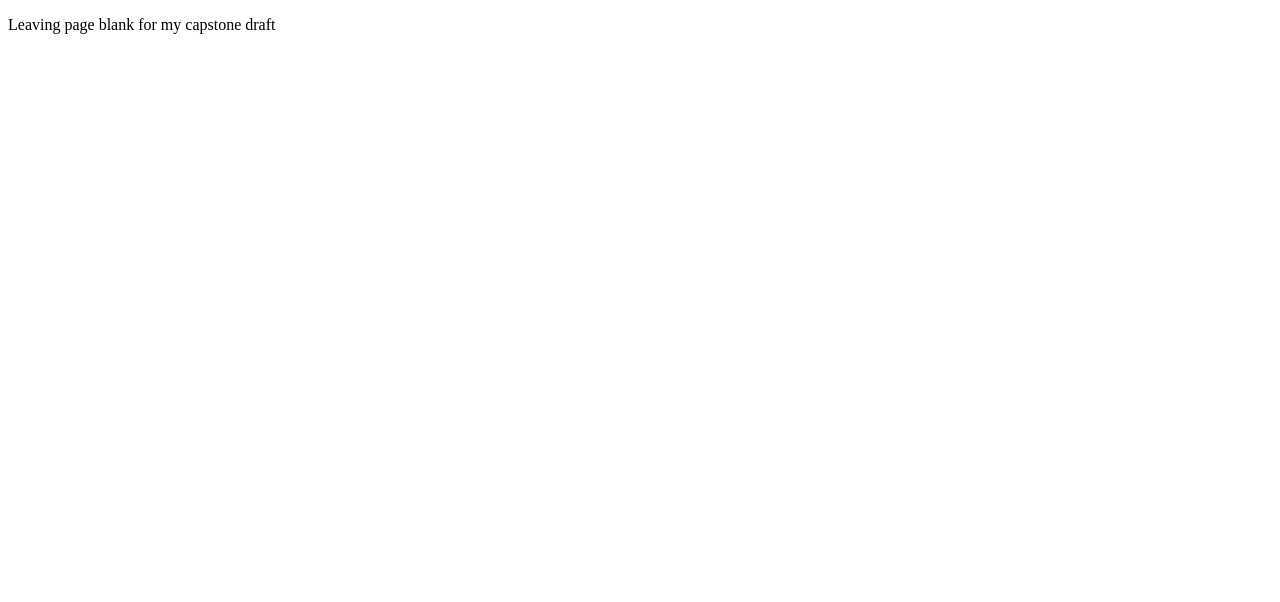
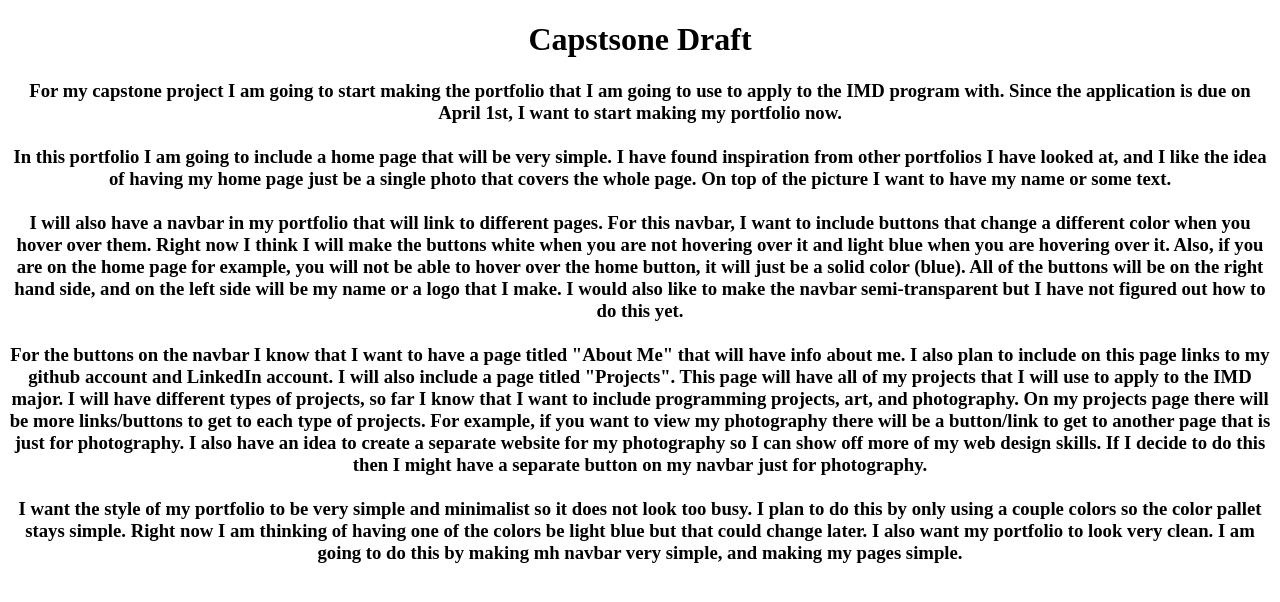
Before and after one commit to Alyskanse/dashboard2, a plain HTML site: page midterm/capstoneDraft.html in a window 1280 px wide. Drawn offline with Linux system fonts and the light colour scheme.

Commit message:
added capstone draft

```diff
--- /dev/null
+++ b/midterm/capstoneDraft.css
@@ -0,0 +1,7 @@
+h3 {
+    text-align: center;
+}
+
+h1 {
+    text-align: center;
+}
--- a/midterm/capstoneDraft.html
+++ b/midterm/capstoneDraft.html
@@ -3,8 +3,45 @@
 <head>
     <meta charset="UTF-8">
     <title>Capstone Draft</title>
+    <link rel="stylesheet" type="text/css" href="capstoneDraft.css">
 </head>
 <body>
-<p>Leaving page blank for my capstone draft</p>
+<h1>Capstsone Draft</h1>
+<h3>
+    For my capstone project I am going to start making the portfolio that I am going to use to apply to the IMD
+    program with. Since the application is due on April 1st, I want to start making my portfolio now.
+    <br>
+    <br>
+    In this portfolio I am going to include a home page that will be very simple. I have found inspiration from other
+    portfolios I have looked at, and I like the idea of having my home page just be a single photo that covers the whole
+    page. On top of the picture I want to have my name or some text.
+    <br>
+    <br>
+    I will also have a navbar in my portfolio that will link to different pages. For this navbar, I want
+    to include buttons that change a different color when you hover over them. Right now I think I will make the buttons
+    white when you are not hovering over it and light blue when you are hovering over it. Also, if you are on the home
+    page for
+    example, you will not be able to hover over the home button, it will just be a solid color (blue). All of the
+    buttons will
+    be on the right hand side, and on the left side will be my name or a logo that I make.
+    I would also like to make the navbar semi-transparent but I have not figured out how to do this yet.
+    <br>
+    <br>
+    For the buttons on the navbar I know that I want to have a page titled "About Me" that will have info about me. I
+    also plan to include on this page links to my github account and LinkedIn account. I will also include a page titled
+    "Projects". This page will have all of my projects that I will use to apply to the
+    IMD major. I will have different types of projects, so far I know that I want to include programming projects, art,
+    and photography. On my projects page there will be more links/buttons to get to each type of projects. For example,
+    if you want to view my photography
+    there will be a button/link to get to another page that is just for photography. I also have an idea to create a
+    separate website for my photography so I can show off more of my web design skills. If I decide to do this then I
+    might have a separate button on my navbar just for photography.
+    <br>
+    <br>
+    I want the style of my portfolio to be very simple and minimalist so it does not look too busy. I plan to do this
+    by only using a couple colors so the color pallet stays simple. Right now I am thinking of having one of the colors
+    be light blue but that could change later. I also want my portfolio to look very clean. I am going to do this by
+    making mh navbar very simple, and making my pages simple.
+</h3>
 </body>
 </html>
```
